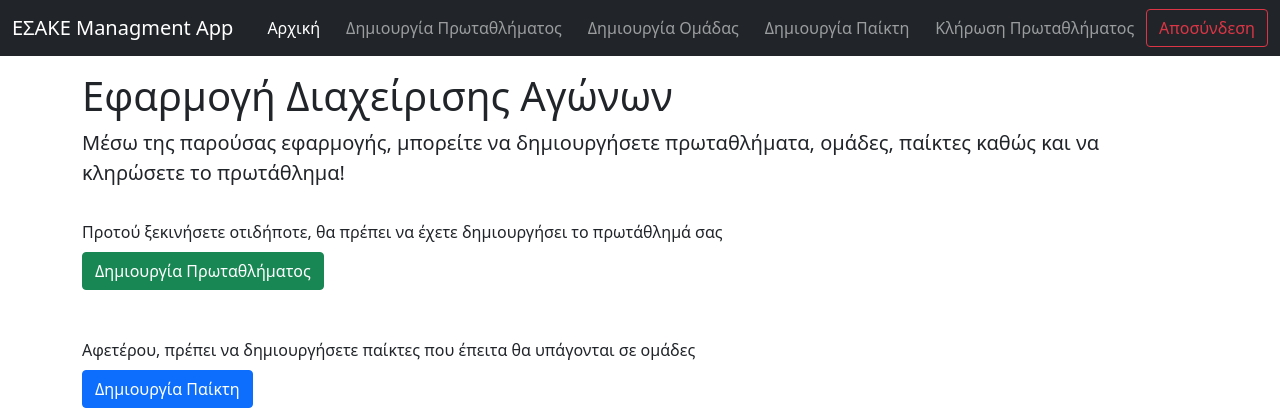
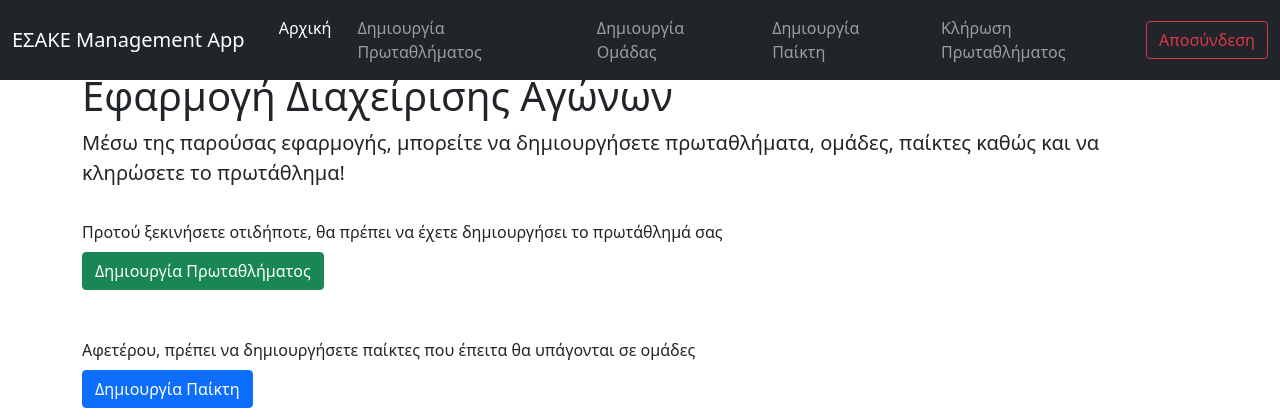
Before and after one commit to K-Konstantinidis/Basketball-League, a PHP site: page /public_html/admin/ in a window 1280 px wide. Shown: the top 420 px of the page. Run offline with PHP 8.4, Linux system fonts and the light colour scheme; the visitor is signed in with stand-in values (Sample User, id 1).

Commit message:
Fixed a typo in the navbar

```diff
--- a/Web-App/resources/admin_navbar.php
+++ b/Web-App/resources/admin_navbar.php
@@ -1,6 +1,6 @@
 <nav class="navbar navbar-expand-md navbar-dark fixed-top bg-dark">
 	<div class="container-fluid">
-		<a class="navbar-brand" href="<?php echo AREF_DIR_ADMIN ?>">ΕΣΑΚΕ Managment App</a>
+		<a class="navbar-brand" href="<?php echo AREF_DIR_ADMIN ?>">ΕΣΑΚΕ Management App</a>
 		<button class="navbar-toggler" type="button" data-bs-toggle="collapse" data-bs-target="#navbarCollapse" aria-controls="navbarCollapse" aria-expanded="false" aria-label="Toggle navigation">
 			<span class="navbar-toggler-icon"></span>
 		</button>
```
